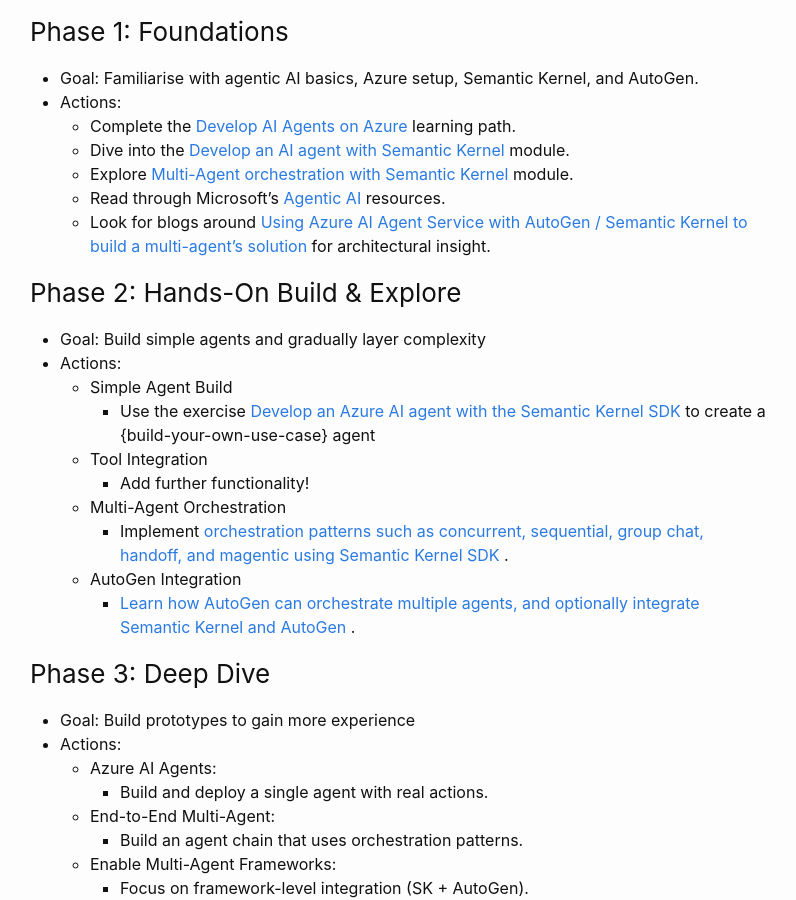
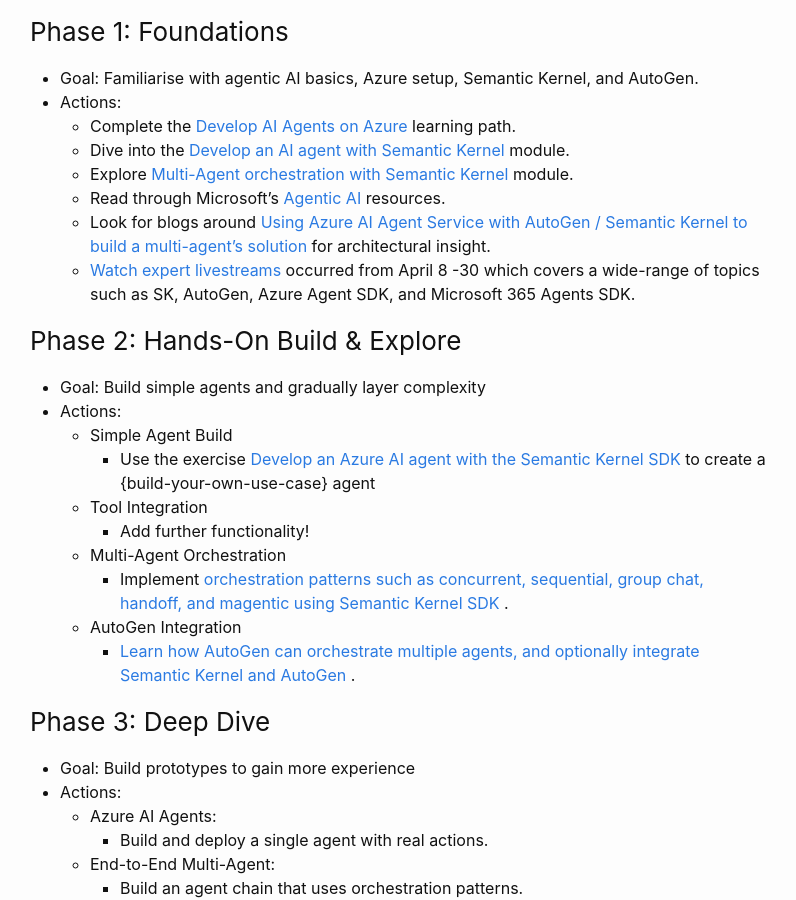
Before and after one commit to vaughnellis/tech-blog, a Jekyll site: the page built from _posts/2025-08-21-Agentic-AI-Hackathon-Prep.md, in a window 1280 px wide and 900 px high, scrolled down 431 px. Shown: the whole window, without its empty margins (240-1036 px from the left). Built offline with Jekyll 4.4.1, drawn with Linux system fonts in a browser that asks for light colours.

Commit message:
update agentic ai post

```diff
--- a/_posts/2025-08-21-Agentic-AI-Hackathon-Prep.md
+++ b/_posts/2025-08-21-Agentic-AI-Hackathon-Prep.md
@@ -24,7 +24,7 @@ The recommended learning & hands-on Plan:
     - Explore <a href="https://learn.microsoft.com/en-us/training/modules/orchestrate-semantic-kernel-multi-agent-solution/"> Multi-Agent orchestration with Semantic Kernel</a> module.
     - Read through Microsoft's <a href="https://microsoft.github.io/PartnerResources/skilling/ai-ml-academy/agenticAI"> Agentic AI</a> resources.
     - Look for blogs around <a href="https://techcommunity.microsoft.com/blog/educatordeveloperblog/using-azure-ai-agent-service-with-autogen--semantic-kernel-to-build-a-multi-agen/4363121/">Using Azure AI Agent Service with AutoGen / Semantic Kernel to build a multi-agent's solution</a> for architectural insight.
-
+    - <a href="https://microsoft.github.io/AI_Agents_Hackathon/#stream-schedule">Watch expert livestreams </a> occurred from April 8 -30 which covers a wide-range of topics such as SK, AutoGen, Azure Agent SDK, and Microsoft 365 Agents SDK.
 
 ### Phase 2: Hands-On Build & Explore
 * Goal: Build simple agents and gradually layer complexity
```
